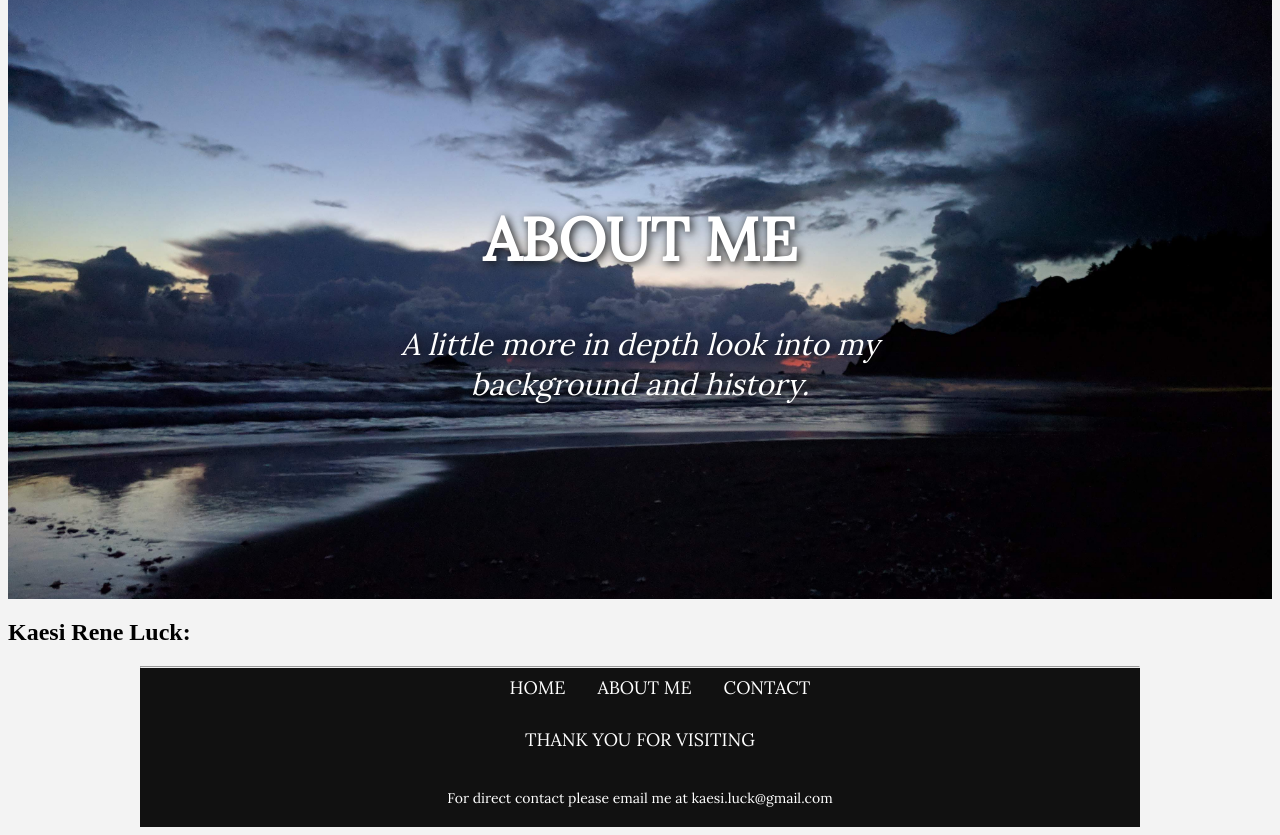
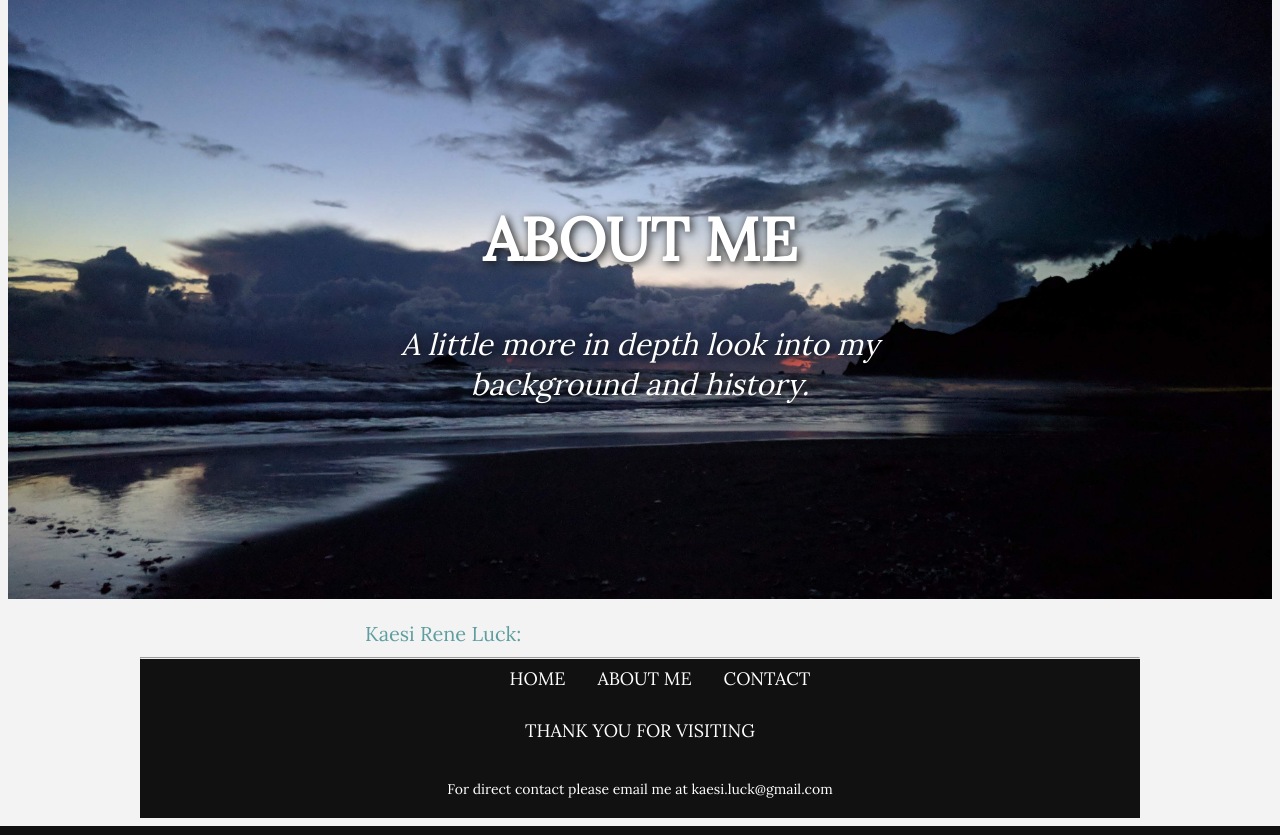
Before and after one commit to kaesiluck/kaesiluck.github.io, a PHP site: page /aboutMe.html in a window 1280 px wide. Shown: the part 109-944 px from the top of the page. Run offline with PHP 8.4, Linux system fonts and the light colour scheme.

Commit message:
Update style.css

```diff
--- a/style.css
+++ b/style.css
@@ -558,6 +558,56 @@ div .education-psu ul li {
   margin: 0 auto;
 }
 
+.about-main {
+  font-family: Lora;
+  font-size: 24px;
+  font-weight: 200;
+  color: #5f9ea0;
+  text-align: left;
+  line-height: 30px;
+  display: block;
+  width: 550px;
+  margin: 0 auto;
+  padding-top: 20px;
+}
+
+.about-main h2 {
+  font-family: Lora;
+  font-size: 20px;
+  font-weight: 200;
+  color: #5f9ea0;
+  text-align: left;
+  line-height: 30px;
+  display: block;
+  width: 550px;
+  margin: 0 auto;
+}
+
+.about-main h3 {
+  font-family: Lora;
+  font-size: 18px;
+  font-weight: 200;
+  color: #708090;
+  text-align: left;
+  line-height: 30px;
+  display: block;
+  width: 550px;
+  margin: 0 auto;
+}
+
+.about-main p {
+  font-family: Lora;
+  font-size: 12px;
+  font-weight: 200;
+  color: #2f4f4f;
+  text-align: left;
+  line-height: 30px;
+  display: block;
+  width: 550px;
+  margin: 0 auto;
+}
+
+
 /*CONTACT STYLE*/
 
 /*CONTACT BANNER STYLE*/
```
